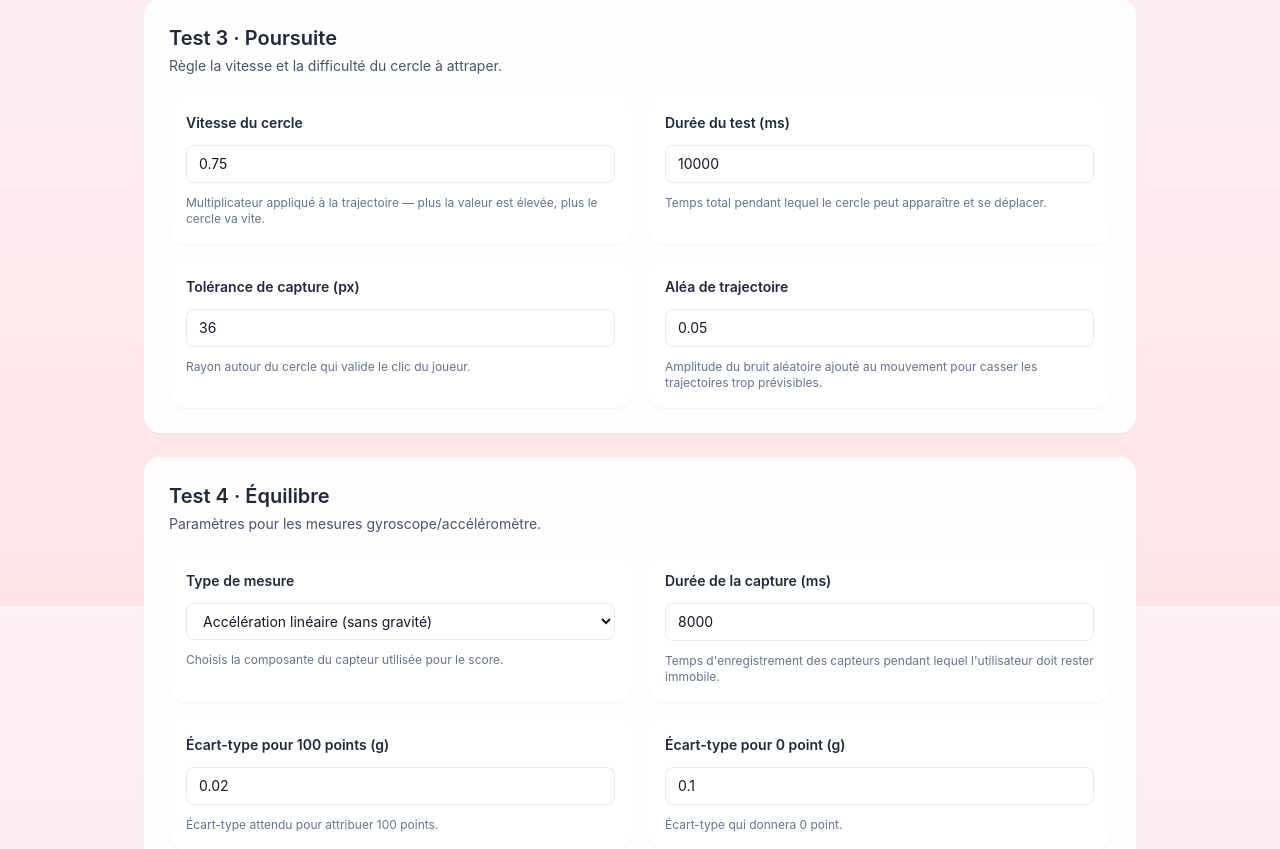
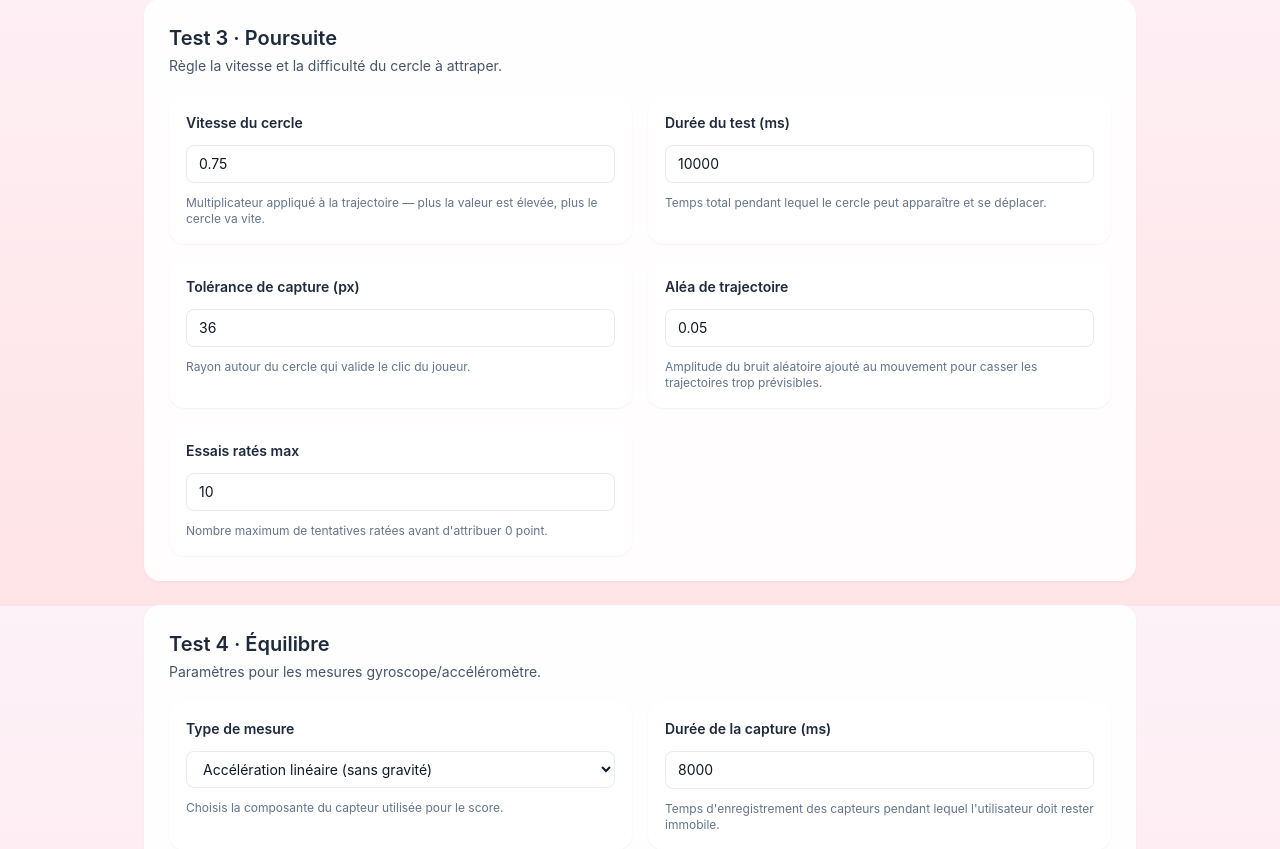
Before and after one commit to jjtronics/jsuisdechire, a Flask app: page /admin in a window 1280 px wide. Shown: the part 1794-2643 px from the top of the page. Run offline with Flask 3, Linux system fonts and the light colour scheme; data that the repository does not hold is empty; some libraries are stand-ins or nearby versions.

Commit message:
Limit pursuit misses and expose max attempts setting

```diff
--- a/app.py
+++ b/app.py
@@ -8,7 +8,7 @@ app = Flask(__name__)
 
 # Bump this version (or provide ASSET_VERSION env var) when deploying to
 # force browsers to pick up new static assets such as translations.
-ASSET_VERSION = os.getenv("ASSET_VERSION", "20240606")
+ASSET_VERSION = os.getenv("ASSET_VERSION", "20240610")
 
 
 def asset_url(path: str) -> str:
@@ -41,6 +41,7 @@ DEFAULT_SETTINGS = {
     "prs_duration_ms": 10000,
     "prs_captureRadius": 36,
     "prs_jitterAmp": 0.05,
+    "prs_max_attempts": 10,
     "bal_mode": "lin",
     "bal_duration_ms": 8000,
     "bal_low_good": 0.02,
--- a/static/js/i18n.js
+++ b/static/js/i18n.js
@@ -146,6 +146,7 @@
       "admin.fields.pursuit.duration": "Durée du test (ms)",
       "admin.fields.pursuit.capture": "Tolérance de capture (px)",
       "admin.fields.pursuit.jitter": "Aléa de trajectoire",
+      "admin.fields.pursuit.max_attempts": "Essais ratés max",
       "admin.helpers.general.nickname_max_length": "Nombre maximal de caractères autorisés pour les surnoms.",
       "admin.helpers.reaction.trials": "Nombre de réactions prises en compte pour calculer le score.",
       "admin.helpers.reaction.wait_min": "Délai minimum avant que le vert s'affiche.",
@@ -163,6 +164,7 @@
       "admin.helpers.pursuit.duration": "Temps total pendant lequel le cercle peut apparaître et se déplacer.",
       "admin.helpers.pursuit.capture": "Rayon autour du cercle qui valide le clic du joueur.",
       "admin.helpers.pursuit.jitter": "Amplitude du bruit aléatoire ajouté au mouvement pour casser les trajectoires trop prévisibles.",
+      "admin.helpers.pursuit.max_attempts": "Nombre maximum de tentatives ratées avant d'attribuer 0 point.",
       "admin.fields.balance.mode": "Type de mesure",
       "admin.fields.balance.duration": "Durée de la capture (ms)",
       "admin.fields.balance.low_good": "Écart-type pour 100 points (g)",
@@ -180,6 +182,7 @@
       "admin.fields.prs_duration": "T3·durée (ms)",
       "admin.fields.prs_captureRadius": "T3·rayon capture (px)",
       "admin.fields.prs_jitterAmp": "T3·jitter",
+      "admin.fields.prs_max_attempts": "T3·essais ratés max",
       "admin.fields.bal_mode": "T4·mode",
       "admin.fields.bal_duration": "T4·durée (ms)",
       "admin.fields.bal_low_good": "T4·σ pour score 100 (g)",
@@ -333,6 +336,7 @@
       "admin.fields.pursuit.duration": "Test duration (ms)",
       "admin.fields.pursuit.capture": "Capture tolerance (px)",
       "admin.fields.pursuit.jitter": "Path randomness",
+      "admin.fields.pursuit.max_attempts": "Max failed attempts",
       "admin.helpers.general.nickname_max_length": "Maximum number of characters allowed for nicknames.",
       "admin.helpers.reaction.trials": "How many reactions are used to compute the score.",
       "admin.helpers.reaction.wait_min": "Minimum delay before the green signal appears.",
@@ -350,6 +354,7 @@
       "admin.helpers.pursuit.duration": "Total amount of time during which the target can appear and move.",
       "admin.helpers.pursuit.capture": "Radius around the target that validates a tap or click.",
       "admin.helpers.pursuit.jitter": "Amount of noise added to the movement to avoid predictable trajectories.",
+      "admin.helpers.pursuit.max_attempts": "Maximum number of failed tries before the score drops to 0.",
       "admin.fields.balance.mode": "Measurement type",
       "admin.fields.balance.duration": "Capture duration (ms)",
       "admin.fields.balance.low_good": "Std dev for 100 pts (g)",
@@ -367,6 +372,7 @@
       "admin.fields.prs_duration": "T3·duration (ms)",
       "admin.fields.prs_captureRadius": "T3·capture radius (px)",
       "admin.fields.prs_jitterAmp": "T3·jitter",
+      "admin.fields.prs_max_attempts": "T3·max failed attempts",
       "admin.fields.bal_mode": "T4·mode",
       "admin.fields.bal_duration": "T4·duration (ms)",
       "admin.fields.bal_low_good": "T4·σ for score 100 (g)",
@@ -520,6 +526,7 @@
       "admin.fields.pursuit.duration": "Durata del test (ms)",
       "admin.fields.pursuit.capture": "Tolleranza di cattura (px)",
       "admin.fields.pursuit.jitter": "Casualità della traiettoria",
+      "admin.fields.pursuit.max_attempts": "Tentativi falliti max",
       "admin.helpers.general.nickname_max_length": "Numero massimo di caratteri consentiti per i soprannomi.",
       "admin.helpers.reaction.trials": "Numero di reazioni considerate per calcolare il punteggio.",
       "admin.helpers.reaction.wait_min": "Ritardo minimo prima che appaia il verde.",
@@ -537,6 +544,7 @@
       "admin.helpers.pursuit.duration": "Tempo totale durante il quale il bersaglio può apparire e muoversi.",
       "admin.helpers.pursuit.capture": "Raggio attorno al bersaglio che convalida il tocco o il clic.",
       "admin.helpers.pursuit.jitter": "Quantità di rumore aggiunta al movimento per evitare percorsi prevedibili.",
+      "admin.helpers.pursuit.max_attempts": "Numero massimo di tentativi falliti prima di assegnare 0 punti.",
       "admin.fields.balance.mode": "Tipo di misura",
       "admin.fields.balance.duration": "Durata della cattura (ms)",
       "admin.fields.balance.low_good": "Deviazione std per 100 pt (g)",
@@ -554,6 +562,7 @@
       "admin.fields.prs_duration": "T3·durata (ms)",
       "admin.fields.prs_captureRadius": "T3·raggio cattura (px)",
       "admin.fields.prs_jitterAmp": "T3·jitter",
+      "admin.fields.prs_max_attempts": "T3·tentativi falliti max",
       "admin.fields.bal_mode": "T4·modalità",
       "admin.fields.bal_duration": "T4·durata (ms)",
       "admin.fields.bal_low_good": "T4·σ per punteggio 100 (g)",
--- a/templates/admin.html
+++ b/templates/admin.html
@@ -87,7 +87,8 @@ document.addEventListener('DOMContentLoaded', () => {
         {k:'prs_timeSpeed', label:'admin.fields.pursuit.speed', helper:'admin.helpers.pursuit.speed', type:'number', step:'0.05', min:'0.1', max:'5'},
         {k:'prs_duration_ms', label:'admin.fields.pursuit.duration', helper:'admin.helpers.pursuit.duration', type:'number', step:'100', min:'2000', max:'30000'},
         {k:'prs_captureRadius', label:'admin.fields.pursuit.capture', helper:'admin.helpers.pursuit.capture', type:'number', step:'1', min:'8', max:'200'},
-        {k:'prs_jitterAmp', label:'admin.fields.pursuit.jitter', helper:'admin.helpers.pursuit.jitter', type:'number', step:'0.01', min:'0', max:'0.3'}
+        {k:'prs_jitterAmp', label:'admin.fields.pursuit.jitter', helper:'admin.helpers.pursuit.jitter', type:'number', step:'0.01', min:'0', max:'0.3'},
+        {k:'prs_max_attempts', label:'admin.fields.pursuit.max_attempts', helper:'admin.helpers.pursuit.max_attempts', type:'number', step:'1', min:'1', max:'50'}
       ]
     },
     {
```
Also changed, not shown: static/js/t3.v156.js (+22 -8 lines).
